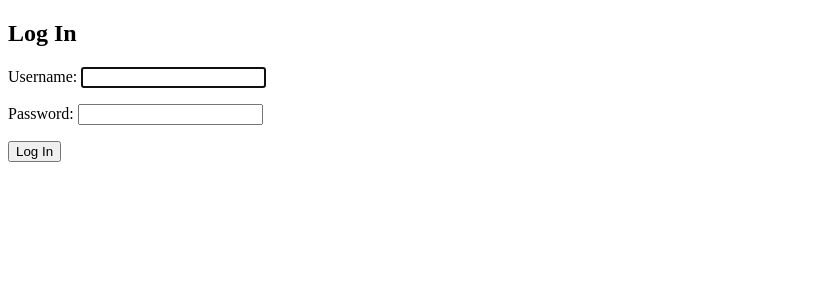
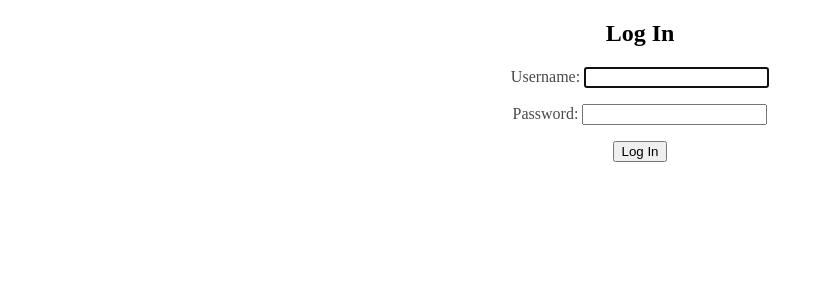
Before and after one commit to collinsbett29/login, a Django app: page /login/login/ in a window 1280 px wide. Shown: the top 300 px of the page, without its empty margins (0-824 px from the left). Run offline with Django 3.2, Linux system fonts and the light colour scheme; some libraries are stand-ins or nearby versions.

Commit message:
Styled the login page

```diff
--- a/templates/registration/login.html
+++ b/templates/registration/login.html
@@ -5,10 +5,11 @@
 {% block title %}Login{% endblock %}
 
 {% block content %}
-<h2>Log In</h2>
-<form method="post">
+<h2 style="text-align: center;">Log In</h2>
+<form method="post" style="color:#4a4a4a;text-align: center;" class="login-box">
   {% csrf_token %}
   {{ form.as_p }}
-  <button type="submit">Log In</button>
+  <button type="submit" class="btn btn-info btn-rounded waves-effect text-center" value="Log In"
+  style="text-align:center;">Log In</button>
 </form>
 {% endblock %}
```
